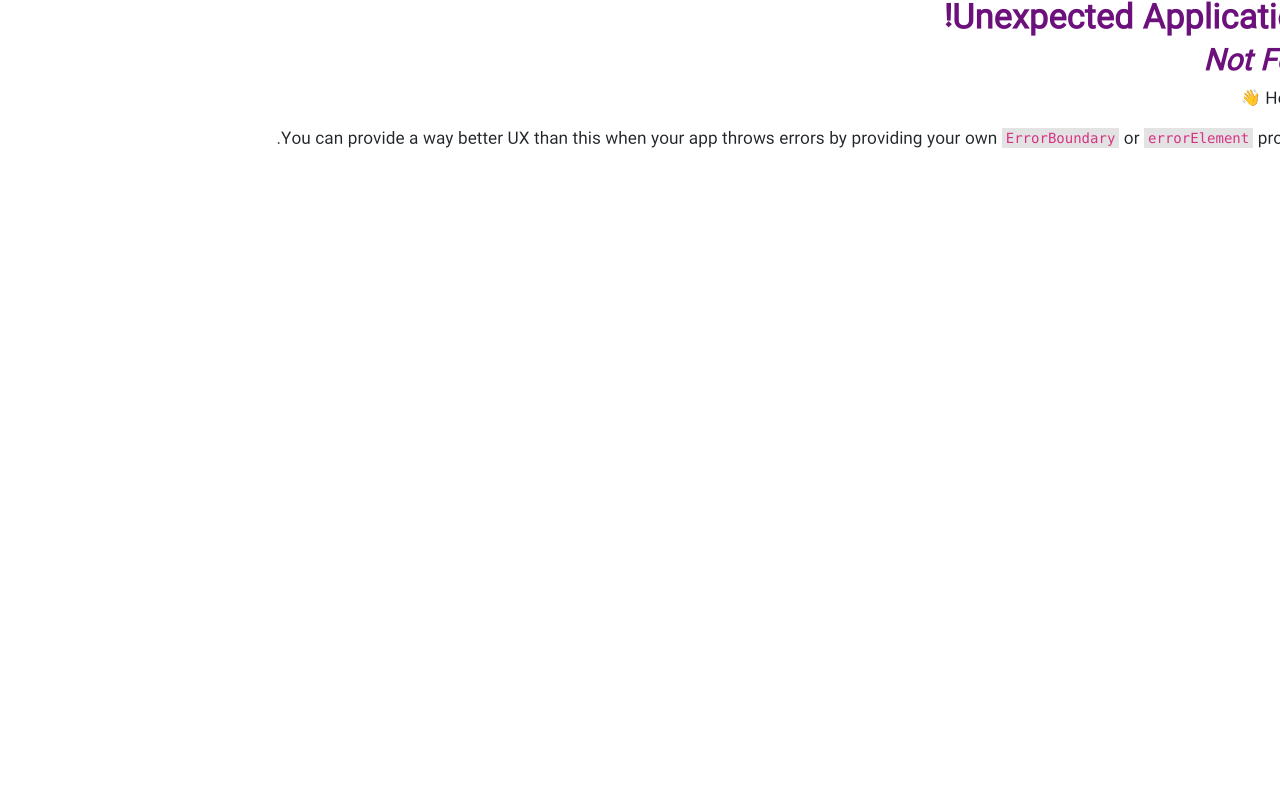
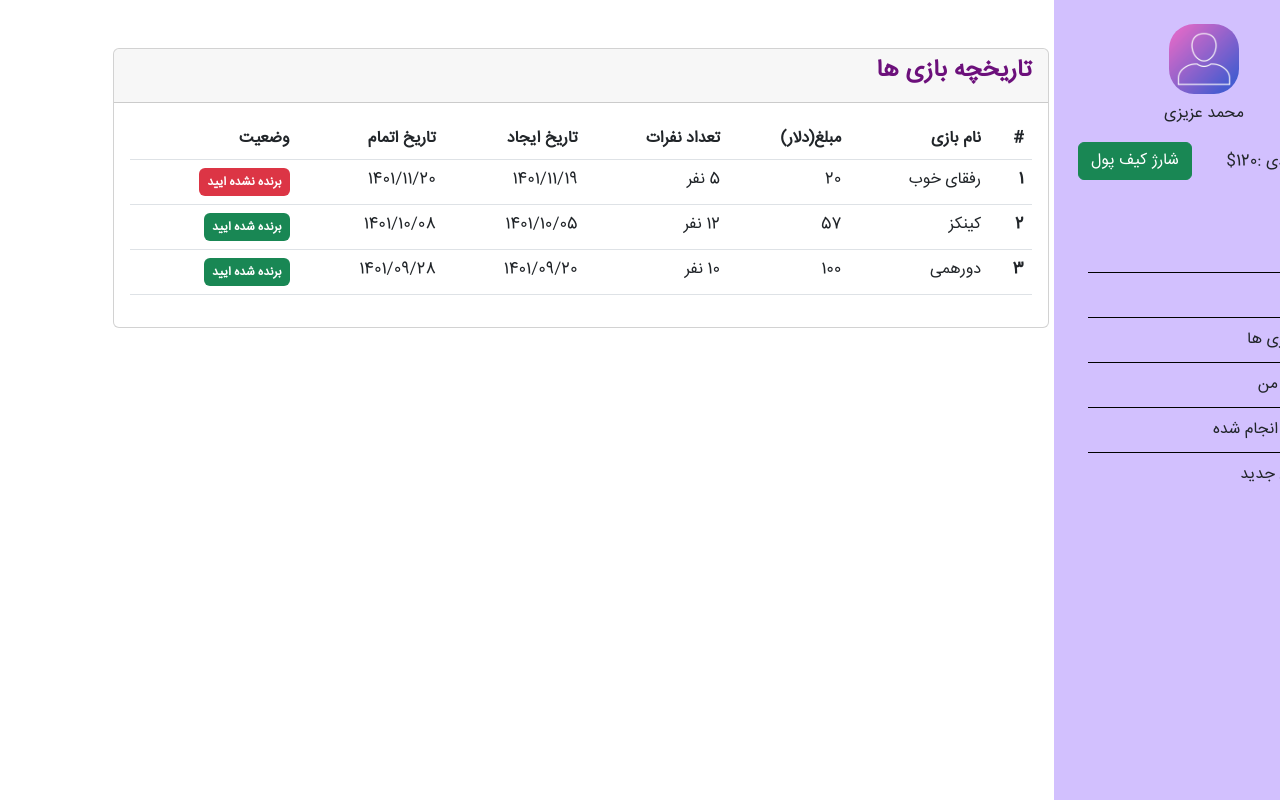
Before and after one commit to mdazizi000/wheel-spinner, a React (Create React App) app: page /dashboard/completed-games in a window 1280 px wide. Before the commit this address had no page. Built offline with nearby package versions, Linux system fonts and the light colour scheme.

Commit message:
add join private game modal

```diff
--- a/src/App.js
+++ b/src/App.js
@@ -18,6 +18,7 @@ import Games from "./pages/Games";
 import MyGames from "./pages/MyGames";
 import Spinning from "./pages/Spinning";
 import Spinner from "./pages/Spinner";
+import CompletedGames from "./pages/CompletedGames";
 
 function App() {
   const [ token, setToken] = useState(null);
@@ -34,6 +35,7 @@ function App() {
         {path:'/dashboard/games', element:<Games/>},
         {path:'/dashboard/my-games', element:<MyGames/>},
         {path:'/dashboard/game/:id', element:<Spinner/>},
+        {path:'/dashboard/completed-games', element:<CompletedGames/>},
       ]
     },
     {path:'/', element:<HomePage/>},
--- a/src/assets/css/games.css
+++ b/src/assets/css/games.css
@@ -46,5 +46,17 @@
     background: #F99417;
     color: #fff;
 
+}
+
+.games-box .game-item .share-btn {
+    color: #5D3891;
+    border: 1px solid #39B5E0;
+    font-weight: 600;
+    background: transparent;
 
 }
+
+.games-box .game-item .share-btn:hover {
+    background: #39B5E0;
+    color: #5D3891;
+}
--- a/src/components/modals/GameDetailsModal.js
+++ b/src/components/modals/GameDetailsModal.js
@@ -42,7 +42,7 @@ const GameDetailsModal = (props) => {
             </Row>
         </ModalBody>
         <ModalFooter>
-          <Button color="primary" >پرداخت</Button>
+          <Button color="primary" disabled={props.data.count <= 0} >پرداخت</Button>
           <Button color="secondary" onClick={close}>لغو</Button>
         </ModalFooter>
       </Modal>
--- /dev/null
+++ b/src/components/modals/PrivateGameModal.js
@@ -0,0 +1,59 @@
+import {Button, Form, FormGroup, Input, Label, Modal, ModalBody, ModalFooter, ModalHeader, Row} from "reactstrap";
+import {useState} from "react";
+import GameDetailsModal from "./GameDetailsModal";
+
+
+const PrivateGameModal = (props) => {
+    const [nestedModal,setNestedModal]=useState(false);
+    const [closeAll,setCloseAll]=useState(false);
+    const [link,setLink]=useState('');
+    const [open, setOpen] = useState(false)
+    const [data, setData] = useState({})
+    function toggle() {
+        props.setModal(!props.modal)
+    }
+
+    function toggleNested() {
+        setOpen(!open)
+        setData({
+            'id': 1,
+            'title': "دورهمی",
+            'total_count':'7',
+            'count':'4',
+            'price':'10'
+        })
+        setCloseAll(false)
+    }
+
+    function toggleAll() {
+        setNestedModal(!nestedModal)
+        setCloseAll(true)
+    }
+  return (
+      <Modal isOpen={props.modal} toggle={toggle} >
+          <ModalHeader toggle={toggle}>جستوجوی بازی</ModalHeader>
+          <ModalBody>
+              <Form className={'col-12 p-2 pb-4 '}>
+                  <Row className={'justify-content-start'}>
+                      <FormGroup className="col-12  position-relative">
+                          <Label for="link">
+                             لینک بازی
+                          </Label>
+                          <Input placeholder={'لینک بازی را وارد کنید'} onChange={(e) => setLink(e.target.value)}
+                                 type={'text'}/>
+                      </FormGroup>
+                  </Row>
+              </Form>
+
+              <br />
+              <GameDetailsModal setOpen={setOpen} open={open} data={data}/>
+          </ModalBody>
+          <ModalFooter className={'justify-content-start'}>
+              <Button color="warning" onClick={toggleNested}>یافتن</Button>
+              <Button color="danger" onClick={toggle}>لغو</Button>
+          </ModalFooter>
+      </Modal>
+  )
+}
+
+export default PrivateGameModal
--- a/src/components/sidebar/Sidebar.js
+++ b/src/components/sidebar/Sidebar.js
@@ -50,9 +50,11 @@ const SideBar = () => {
                                 </ListGroupItem>
                             </Link>
 
-                            <ListGroupItem className={'menu-item'}>
-                                بازی های انجام شده
-                            </ListGroupItem>
+                            <Link to={'/dashboard/completed-games'} className={'menu-link'}>
+                                <ListGroupItem className={'menu-item'}>
+                                    بازی های انجام شده
+                                </ListGroupItem>
+                            </Link>
                             <ListGroupItem className={'menu-item'}>
                                 ایجاد اتاق جدید
                             </ListGroupItem>
--- a/src/pages/CompletedGames.js
+++ b/src/pages/CompletedGames.js
@@ -0,0 +1,61 @@
+import {Fragment} from "react";
+import {Badge, Card, CardBody, CardHeader, Table} from "reactstrap";
+
+
+const CompletedGames = () => {
+  return(
+      <Fragment>
+        <Card>
+            <CardHeader>
+                <h4>تاریخچه  بازی ها</h4>
+            </CardHeader>
+            <CardBody>
+                <Table responsive>
+                    <thead>
+                    <tr>
+                        <th>#</th>
+                        <th>نام بازی</th>
+                        <th>مبلغ(دلار)</th>
+                        <th>تعداد نفرات</th>
+                        <th>تاریخ ایجاد</th>
+                        <th>تاریخ اتمام</th>
+                        <th>وضعیت</th>
+                    </tr>
+                    </thead>
+                    <tbody>
+                    <tr>
+                        <th scope="row">1</th>
+                        <td>رفقای خوب</td>
+                        <td>20</td>
+                        <td>5 نفر</td>
+                        <td>1401/11/19</td>
+                        <td>1401/11/20</td>
+                        <td><Badge color={'danger'}  className={'p-2'}>برنده  نشده ایید</Badge></td>
+                    </tr>
+                    <tr>
+                        <th scope="row">2</th>
+                        <td>کینکز</td>
+                        <td>57</td>
+                        <td>12 نفر</td>
+                        <td>1401/10/05</td>
+                        <td>1401/10/08</td>
+                        <td><Badge color={'success'}  className={'p-2'}>برنده  شده ایید</Badge></td>
+                    </tr>
+                    <tr>
+                        <th scope="row">3</th>
+                        <td>دورهمی</td>
+                        <td>100</td>
+                        <td>10 نفر</td>
+                        <td>1401/09/20</td>
+                        <td>1401/09/28</td>
+                        <td><Badge color={'success'} className={'p-2'}>برنده  شده ایید</Badge></td>
+                    </tr>
+                    </tbody>
+                </Table>
+            </CardBody>
+        </Card>
+      </Fragment>
+  )
+}
+
+export  default CompletedGames
--- a/src/pages/Games.js
+++ b/src/pages/Games.js
@@ -1,9 +1,11 @@
 import {Fragment, useState} from "react";
-import {Button, Row} from "reactstrap";
+import {Button, Card, CardBody, CardHeader, Row} from "reactstrap";
 import "../assets/css/games.css"
 import GameDetailsModal from "../components/modals/GameDetailsModal";
+import PrivateGameModal from "../components/modals/PrivateGameModal";
 
 const Games = () => {
+    const [privateModal, setPrivateModal] = useState(false)
     const [open, setOpen] = useState(false)
     const [data, setData] = useState({})
     function details() {
@@ -13,9 +15,20 @@ const Games = () => {
         <Fragment>
 
             {open === true ?   <GameDetailsModal setOpen={setOpen} open={open} data={data}/>: <Fragment/>}
+            {privateModal === true ?   <PrivateGameModal setModal={setPrivateModal} modal={privateModal} />: <Fragment/>}
+
             <div className={"container"}>
+                <Row className={'justify-content-around '}>
+                    <Card>
+                        <CardHeader>
+
+                            <Row className={'justify-content-between'}>
+                                <h3  className={'col-12 col-md-3'}>بازی های در حال برگزاری...</h3>
+                                <Button className={'col-12 col-md-3'} color={'warning'} onClick={()=>{setPrivateModal(true)}}>عضویت در بازی خصوصی</Button>
+                            </Row>
+                        </CardHeader>
+                        <CardBody>
                             <Row className={'justify-content-around games-box'}>
-                    <h2 className={'mb-5'}>بازی های در حال برگزاری...</h2>
                                 <div className={"col-12 col-md-6 col-lg-3 game-item"}>
                                     <i className={'fa fa-lock'}></i>
                                     <Row>
@@ -105,6 +118,11 @@ const Games = () => {
                                     </Row>
                                 </div>
                             </Row>
+                        </CardBody>
+                    </Card>
+
+
+                </Row>
             </div>
         </Fragment>
     )
--- a/src/pages/MyGames.js
+++ b/src/pages/MyGames.js
@@ -1,10 +1,16 @@
-import {Fragment} from "react";
-import {Button, Card, CardBody, CardHeader, Row} from "reactstrap";
-import Wheel from "../components/wheel/Wheel";
+import {Fragment, useState} from "react";
+import {Button, Card, CardBody, CardHeader, Row, Tooltip} from "reactstrap";
 import {Link} from "react-router-dom";
 
 
 const MyGames = () => {
+    const [tooltipOpen,setTooltipOpen]=useState(false);
+    const [tooltiptext,setTooltiptext]=useState('کپی کردن');
+
+    function toggle() {
+        setTooltipOpen(!tooltipOpen)
+    }
+
     return (
         <div className={"container"}>
             <Row>
@@ -25,6 +31,15 @@ const MyGames = () => {
                                 </Row>
                                 <Row>
                                     <Button className={'join-btn'} >1نفر تا شروع</Button>
+                                    <Button  onClick={(e) => {
+                                        const link = 'https://example.com';
+                                        setTooltiptext('کپی شد')
+                                        navigator.clipboard.writeText(link);
+                                       }} className={'share-btn mt-2'} id="TooltipExample" >لینک بازی</Button>
+
+                                    <Tooltip placement="right" isOpen={tooltipOpen} target="TooltipExample" toggle={toggle}>
+                                        {tooltiptext}
+                                    </Tooltip>
                                 </Row>
                             </div>
                             <div className={"col-12 col-md-6 col-lg-3 game-item"}>
@@ -51,6 +66,15 @@ const MyGames = () => {
                                 </Row>
                                 <Row>
                                     <Button className={'join-btn'} >2نفر تا شروع</Button>
+                                    <Button  onClick={(e) => {
+                                        const link = 'https://example.com';
+                                        setTooltiptext('کپی شد')
+                                        navigator.clipboard.writeText(link);
+                                    }} className={'share-btn mt-2'} id="TooltipExample" >لینک بازی</Button>
+
+                                    <Tooltip placement="right" isOpen={tooltipOpen} target="TooltipExample" toggle={toggle}>
+                                        {tooltiptext}
+                                    </Tooltip>
                                 </Row>
                             </div>
 
--- a/src/pages/Spinner.js
+++ b/src/pages/Spinner.js
@@ -27,7 +27,7 @@ export function Spinner() {
     const startConfetis=useDispatch()
     const start = useSelector(state => state.start)
     const navigate = useNavigate();
-    const [randomName, setRandomName] = useState('');
+    const [randomName, setRandomName] = useState('کی برنده میشه..؟!');
     useEffect(() => {
 
         setSpinAfter(10000)
@@ -50,8 +50,8 @@ export function Spinner() {
                 setRandomName("");
                 startConfetis({type:'show'})
                 Swal.fire({
-                    title: 'برنده بازی!',
-                    text: `${lists[1].text}`,
+                    title: `${lists[1].text}`,
+                    text: 'برنده بازی!',
                     icon: 'success',
                     allowOutsideClick: false,
                     allowEscapeKey: false,
```
Lines whose indentation alone changed are shown as unchanged.
